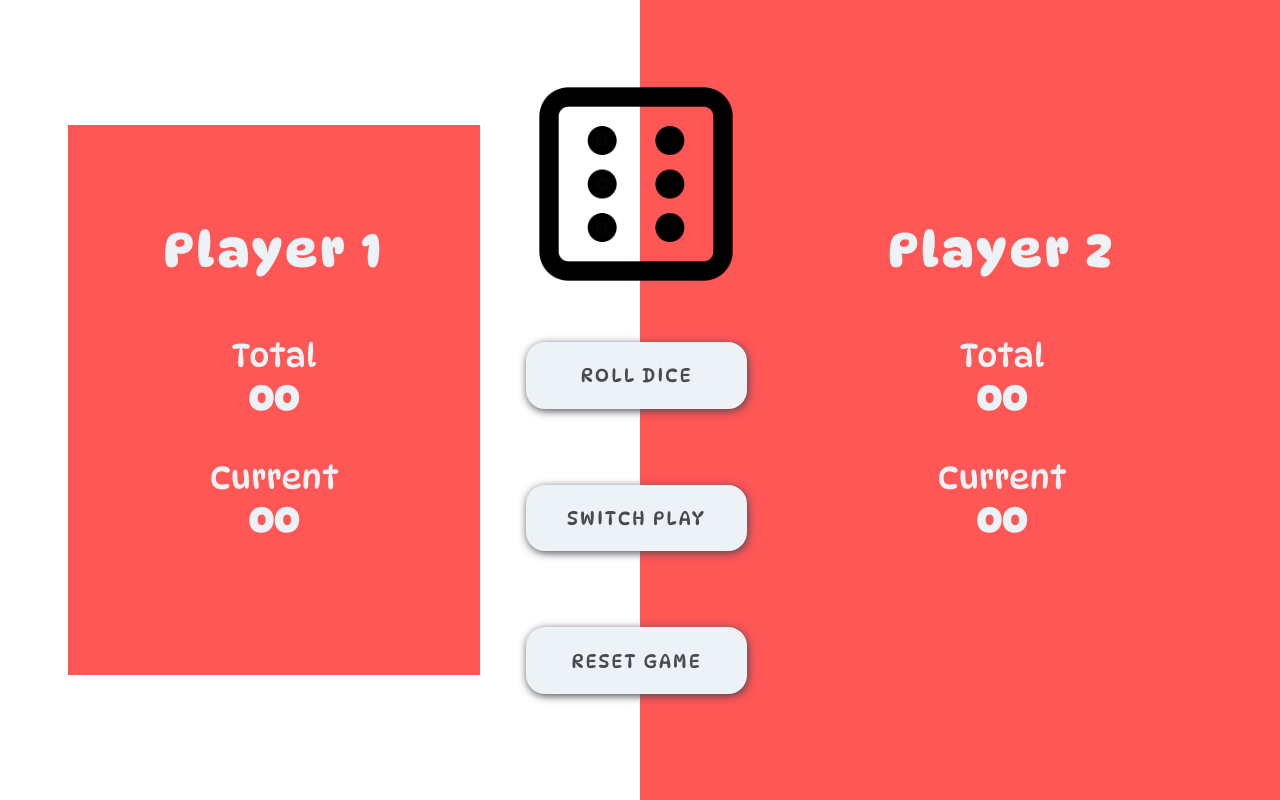
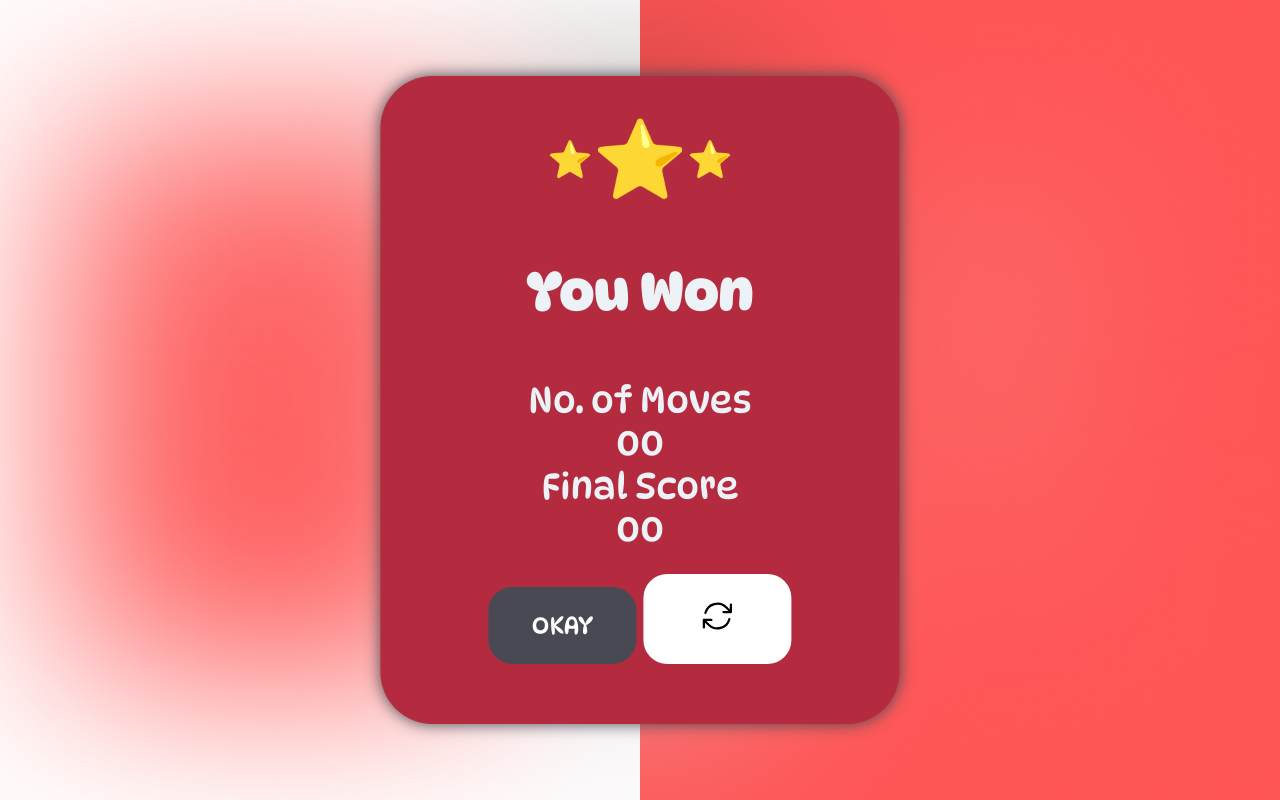
Before and after one commit to Veesha-Tuts/pig-game-project, a plain HTML site: page index.html in a window 1280 px wide. Drawn offline with Linux system fonts and the light colour scheme.

Commit message:
Modal has been Updated

```diff
--- a/index.html
+++ b/index.html
@@ -72,5 +72,32 @@
       </div>
       </section>
      </div>
+
+     <div class="modal-winner" id="modal--winner">
+       <div class="stars">
+         <p class="star">
+           ⭐
+         </p>
+         <p class="star">
+           ⭐
+         </p>
+         <p class="star">
+           ⭐
+         </p>
+       </div>
+      <h2 class="headline-winner" id="headline--winner">You Won</h2>
+      <div class="stats">
+        <p class="stats-heads">No. of Moves</p>
+        <p class="moves-count" id="moves--count">00</p>
+        <p class="stats-heads">Final Score</p>
+        <p class="final-score" id="final--score">00</p>
+      </div>
+      <div class="modal-controls">
+        <button type="button">okay</button>
+        <button type="button" class="restart-game">
+          <img src="./media/icons/restart-game.svg" alt="restart game menu">
+        </button>
+      </div>
+     </div>
   </body>
 </html>
--- a/public/controls.css
+++ b/public/controls.css
@@ -28,7 +28,7 @@
   border-width: 3px;
   border-color: var(--white);
   text-align: center;
-  padding: 1em 2em;
+  padding: 1rem 2em;
   margin-block: 2em;
   box-shadow: 1px 2px 8px var(--black);
 }
--- a/public/home.css
+++ b/public/home.css
@@ -4,6 +4,7 @@
   justify-content: space-between;
   align-items: center;
   column-gap: 1em;
+  filter: blur(100px);
 }
 
 .player {
@@ -36,3 +37,66 @@
   z-index: -1;
   background-color: var(--lgt-red);
 }
+
+.modal-winner {
+  position: absolute;
+  top: 50%;
+  left: 50%;
+  transform: translate(-50%, -50%);
+  color: var(--white);
+  background: var(--drk-red);
+  padding: 1em 3em;
+  border-radius: 1.44em;
+  box-shadow: 0 0 16px var(--black);
+
+  font-size: 36px;
+  display: flex;
+  flex-direction: column;
+  justify-content: center;
+  align-items: center;
+  text-align: center;
+}
+
+.modal--controls {
+  display: flex;
+  align-items: center;
+  justify-content: center;
+}
+
+.modal-winner h2 {
+  margin-block: 1em;
+}
+.modal-winner button[type="button"] {
+  font-size: 24px;
+  width: 100px;
+}
+
+.modal-winner img {
+  min-width: 24px;
+  max-width: 36px;
+}
+
+.modal-controls button {
+  all: unset;
+  color: white;
+  padding: 1em;
+  text-transform: uppercase;
+  border-radius: 1em;
+  background-color: var(--black);
+  margin-block: 1em;
+}
+
+.modal-controls button.restart-game {
+  background-color: white;
+}
+
+.stars {
+  max-width: 100%;
+  display: flex;
+  align-items: center;
+  justify-content: center;
+}
+
+.star:nth-of-type(2) {
+  font-size: 2.12em;
+}
```
